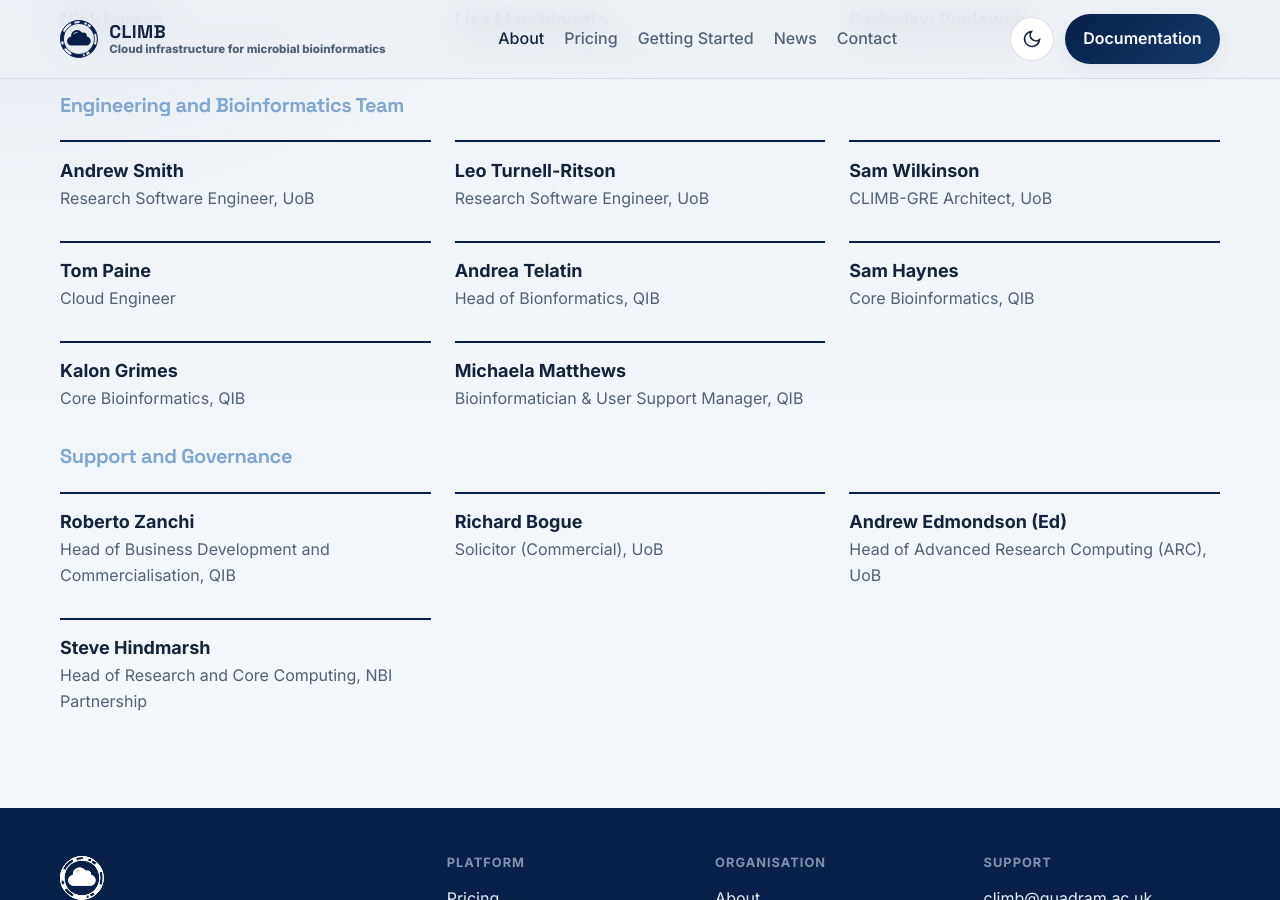
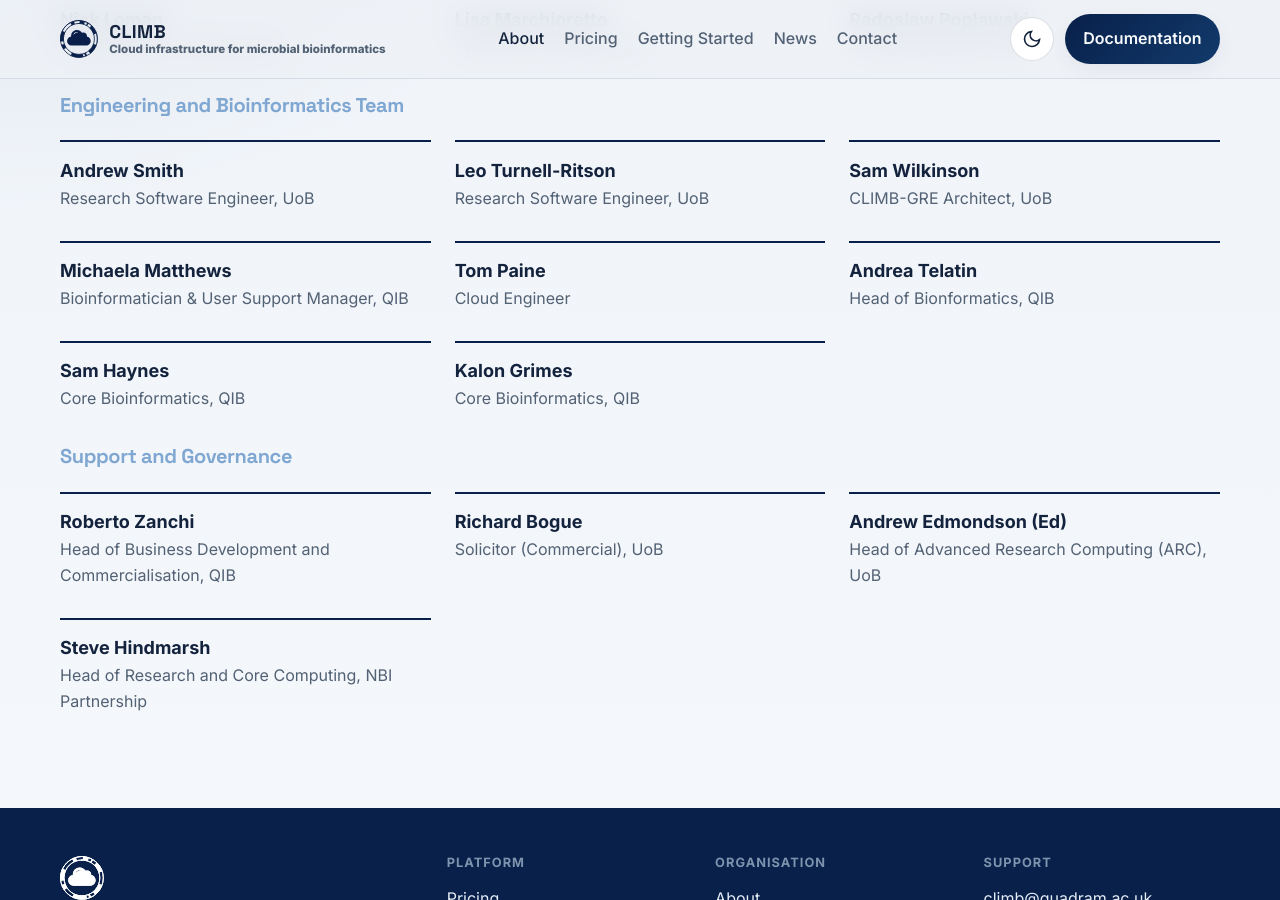
Before and after one commit to MRC-CLIMB/website, a Jekyll site: the page built from about/team.md, in a window 1280 px wide and 900 px high, scrolled down 472 px. Built offline with Jekyll 4.4.1, drawn with Linux system fonts in a browser that asks for light colours.

Commit message:
Update team.md

```diff
--- a/about/team.md
+++ b/about/team.md
@@ -51,6 +51,11 @@ permalink: /about/team/
     <p class="bio"></p>
   </div>
   <div class="person">
+    <div class="name">Michaela Matthews</div>
+    <div class="role">Bioinformatician &amp; User Support Manager, QIB</div>
+    <p class="bio"></p>
+  </div>
+  <div class="person">
     <div class="name">Tom Paine</div>
     <div class="role">Cloud Engineer</div>
     <p class="bio"></p>
@@ -68,11 +73,6 @@ permalink: /about/team/
   <div class="person">
     <div class="name">Kalon Grimes</div>
     <div class="role">Core Bioinformatics, QIB</div>
-    <p class="bio"></p>
-  </div>
-  <div class="person">
-    <div class="name">Michaela Matthews</div>
-    <div class="role">Bioinformatician &amp; User Support Manager, QIB</div>
     <p class="bio"></p>
   </div>
 </div>
```
